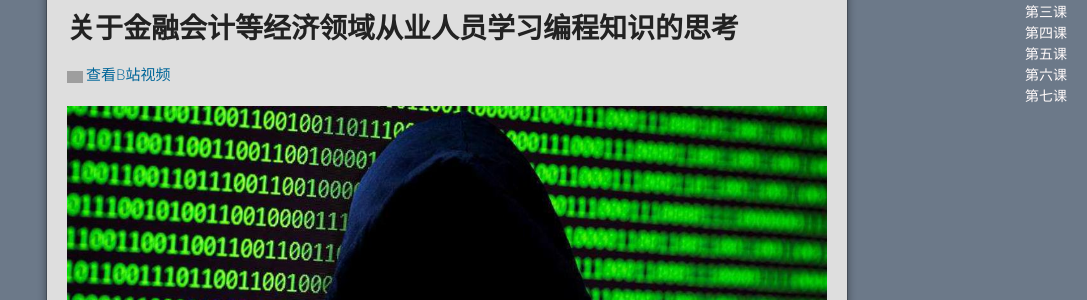
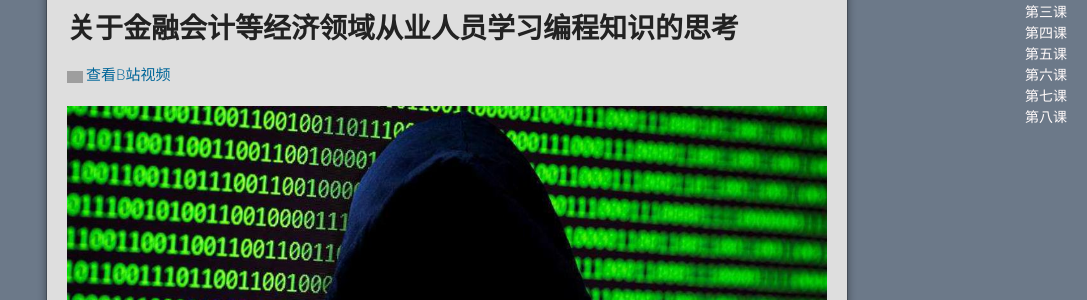
Before and after one commit to conybcc/conybcc.github.io, a Jekyll site: the page built from topic/20181110_viewpoint_about_learn_program.md, in a window 1280 px wide. Shown: the part 133-433 px from the top of the page, without its empty margins (193-1280 px from the left). Built offline with Jekyll 4.4.1, drawn with Linux system fonts in a browser that asks for light colours; nearby versions of some CDN libraries; our own code applies the rules of GitHub Pages for plain Markdown files; comment, search, counter and statistics services are not loaded; grey boxes are pictures that could not be loaded.

Commit message:
Update menu.html

```diff
--- a/_includes/menu.html
+++ b/_includes/menu.html
@@ -9,6 +9,7 @@
       <li><a class="menu_link" href="/topic/20181114_python_lesson5.html" title="用python做量化交易策略 画图并导出csv">第五课</a></li>
       <li><a class="menu_link" href="/topic/20181130_python_lesson6.html" title="使用matplotlib画图">第六课</a></li>
       <li><a class="menu_link" href="/topic/20190322_python_lesson7.html" title="如何生成股票的macd指标">第七课</a></li>
+      <li><a class="menu_link" href="/topic/20191121_python_lesson8.html" title="生成夏普比率评价交易">第八课</a></li>
     </ul>
 </div>
 <style>
```
